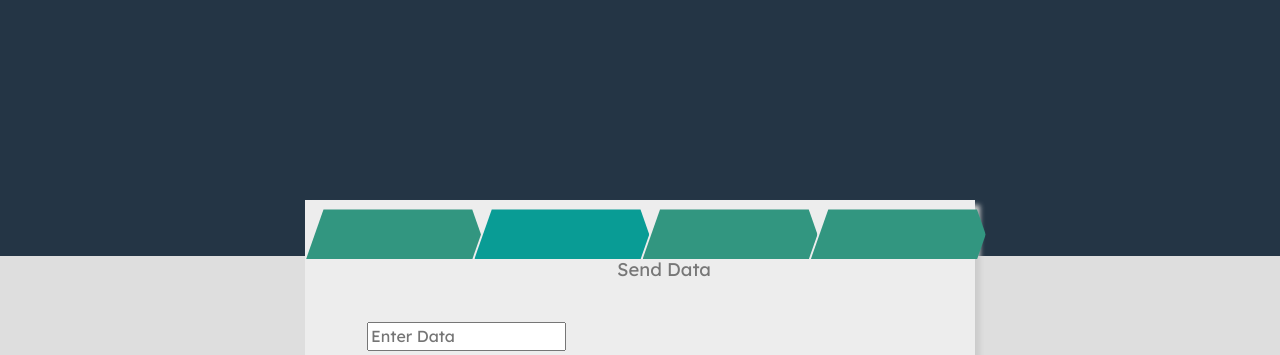
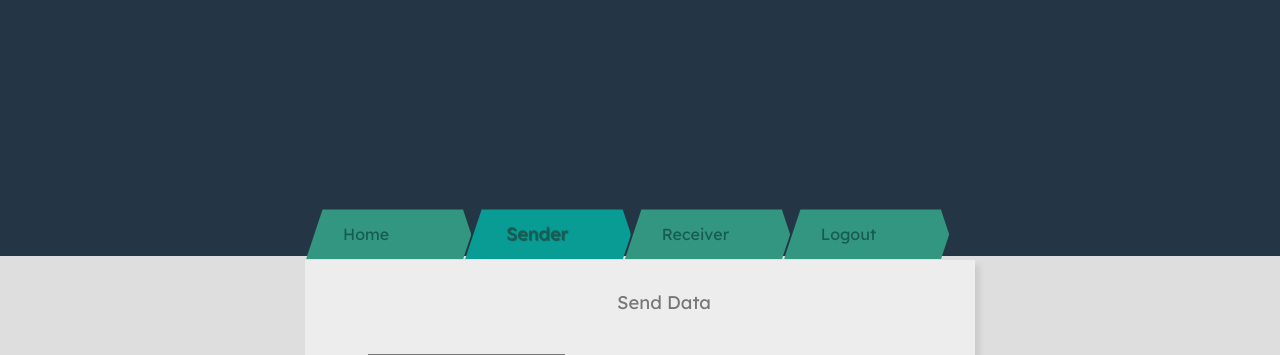
Before and after one commit to Maddiboinapav-ani/Secure-Data-Transmission, a Flask app: page /sender in a window 1280 px wide. Shown: the top 355 px of the page. Run offline with Flask 2, Linux system fonts and the light colour scheme; data that the repository does not hold is empty; some libraries are stand-ins or nearby versions.

Commit message:
updating design

```diff
--- a/templates/sender.html
+++ b/templates/sender.html
@@ -12,7 +12,7 @@
 <body>
         <div class="container">
             <nav class="menu">
-                <ul class="main-menu nav navbar-nav">
+                <ul class="main-menu">
                     <li><i class="fa fa-home"></i><a href="/dashboard">Home</a></li>
                     <li class="active">
                         <i class="fa fa-briefcase"></i><a href="/sender">Sender</a>
```
